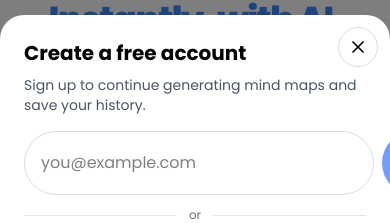
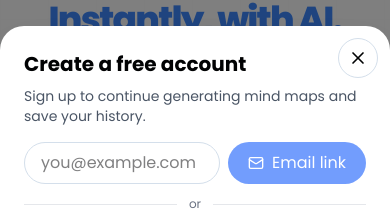
Before and after one commit to Led-adel-pilot/CogniGuide, a Next.js app: page / in a window 390 px wide. Both pictures are taken after a click on the button "Sign in". Shown: the part 238-461 px from the top of the page. Built offline with nearby package versions, Linux system fonts and the light colour scheme; no server answers.

Commit message:
auth popup mobile fix

```diff
--- a/components/AuthModal.tsx
+++ b/components/AuthModal.tsx
@@ -73,12 +73,12 @@ export default function AuthModal({ open, onClose }: AuthModalProps) {
               placeholder="you@example.com"
               value={email}
               onChange={(e) => setEmail(e.target.value)}
-              className="flex-1 border rounded-full px-4 py-2 focus:outline-none focus:ring-2 focus:ring-blue-500"
+              className="w-0 flex-grow border rounded-full px-4 py-2 focus:outline-none focus:ring-2 focus:ring-blue-500"
             />
             <button
               onClick={handleEmailMagicLink}
               disabled={isSending || !email}
-              className="inline-flex items-center gap-2 px-5 py-2 bg-blue-600 text-white rounded-full disabled:opacity-60"
+              className="flex-shrink-0 inline-flex items-center gap-2 px-5 py-2 bg-blue-600 text-white rounded-full disabled:opacity-60"
             >
               <Mail className="h-4 w-4" />
               Email link
```
